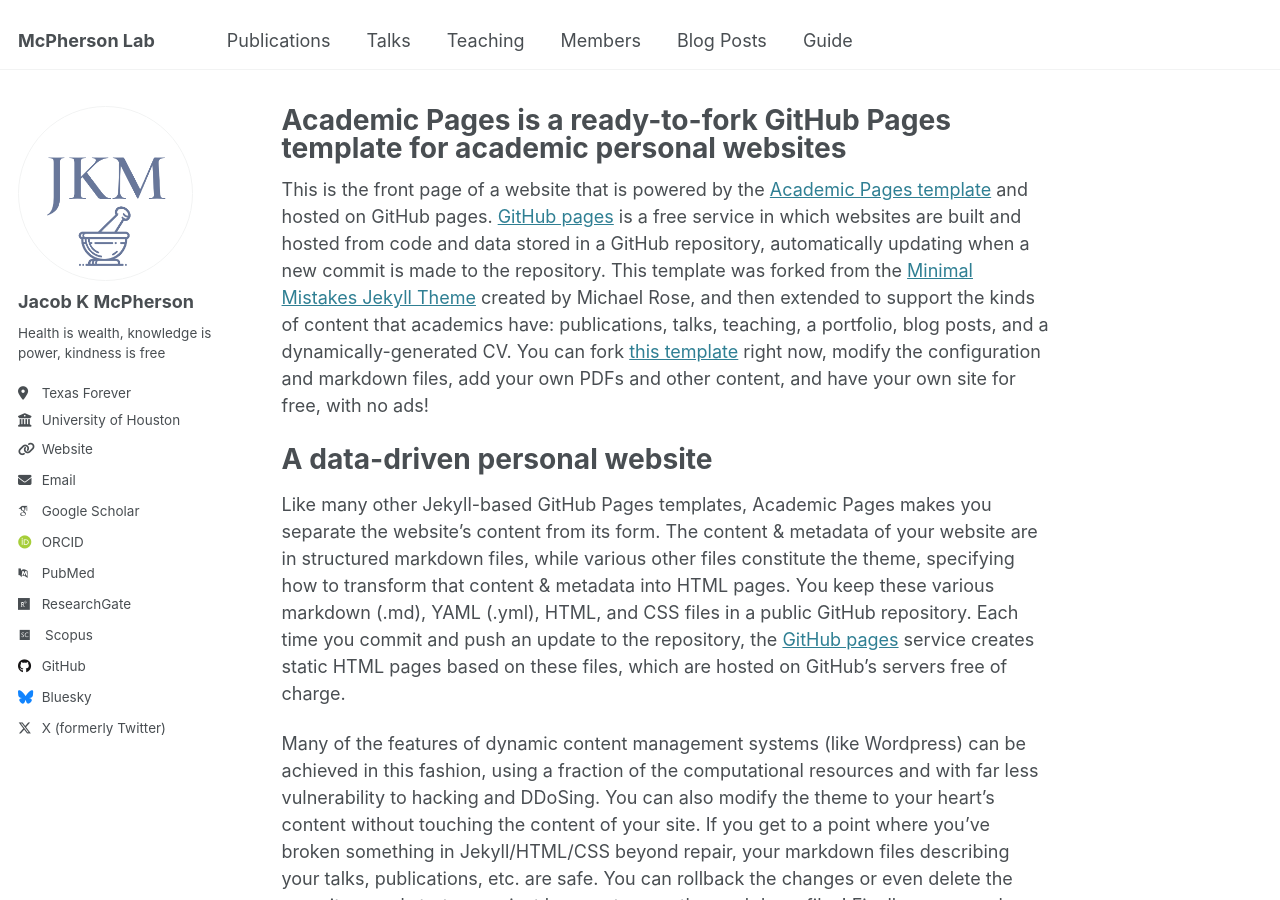
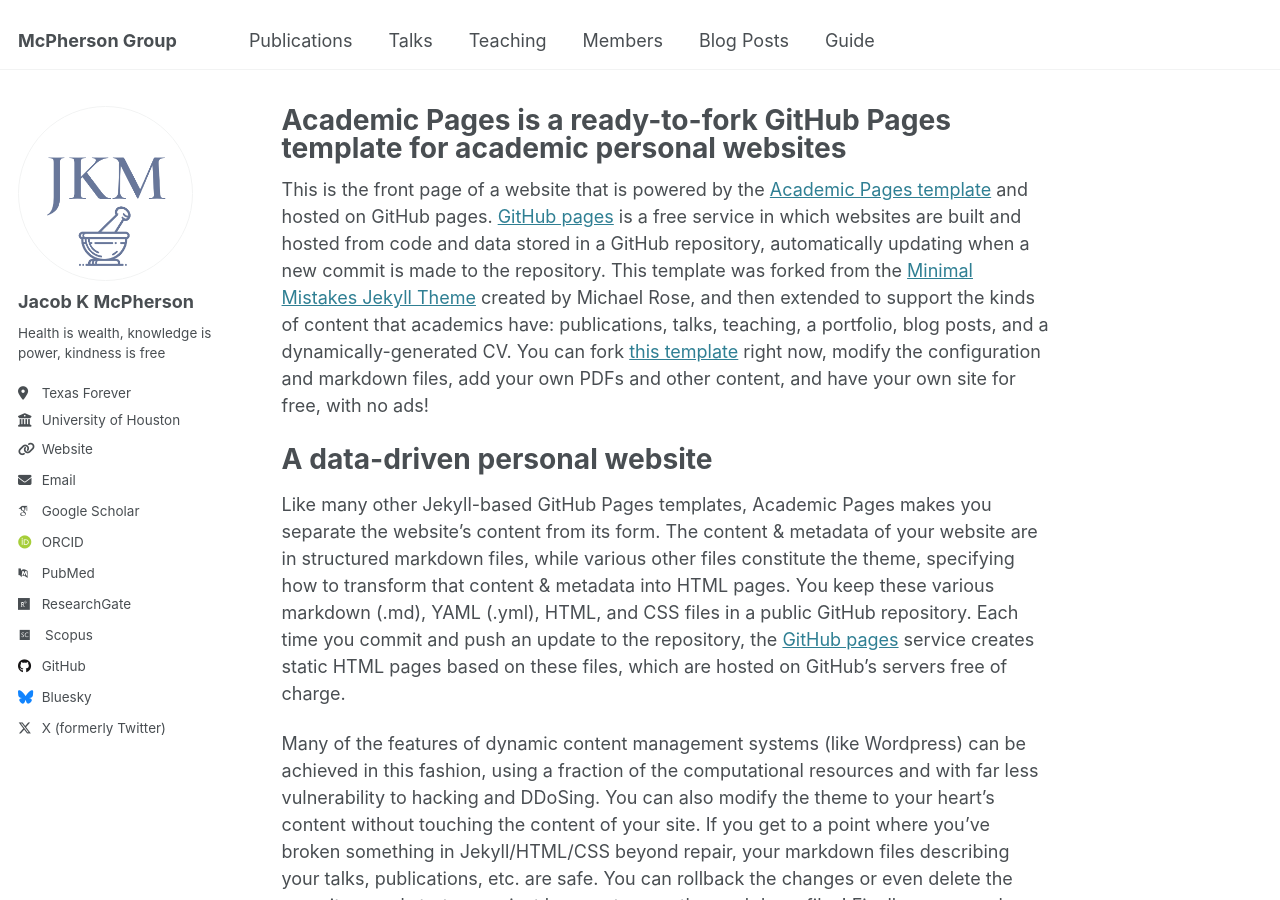
Before and after one commit to mcphersongroup/mcphersongroup.github.io, a Jekyll site: the page built from _pages/about.md, in a window 1280 px wide and 900 px high. Built offline with Jekyll 4.4.1, drawn with Linux system fonts in a browser that asks for light colours; some web fonts are replaced.

Commit message:
Update organization name from 'McPherson Lab' to 'McPherson Group'
Co-authored-by: JacobKMcPherson <70453018+JacobKMcPherson@users.noreply.github.com>

```diff
--- a/_config.yml
+++ b/_config.yml
@@ -9,13 +9,13 @@
 # Basic Site Settings
 locale                   : "en-US"
 site_theme               : "default"
-title                    : "McPherson Lab"
+title                    : "McPherson Group"
 title_separator          : "-"
 name                     : &name "Jacob K McPherson"
 description              : &description "Health is wealth, knowledge is power, kindness is free"
-url                      : https://mcphersonlab.github.io # the base hostname & protocol for your site e.g. "https://[your GitHub username].github.io"
+url                      : https://mcphersongroup.github.io # the base hostname & protocol for your site e.g. "https://[your GitHub username].github.io"
 baseurl                  : "" # the subpath of your site, e.g. "/blog"
-repository               : "mcphersonlab/mcphersonlab.github.io"
+repository               : "mcphersongroup/mcphersongroup.github.io"
 
 # Site Author - The following control what appear as part of the author content on the side bar.
 #               If a field is blank the icon and link will not appear, otherwise it will be shown.
```
